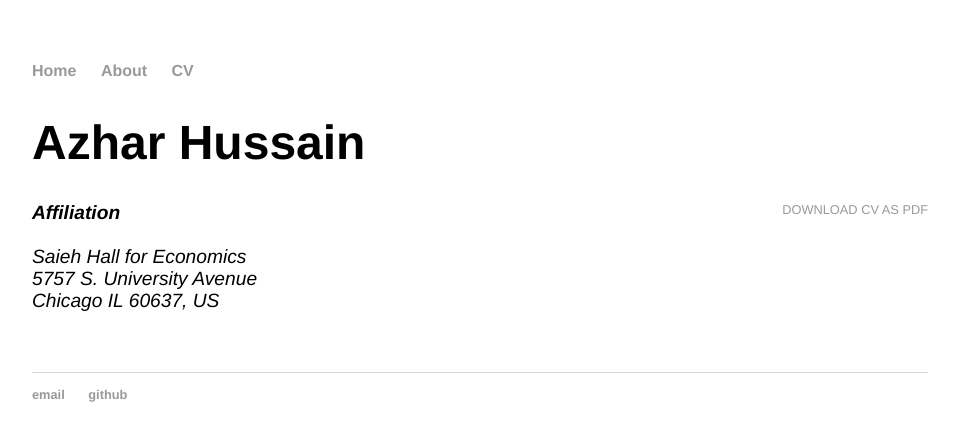
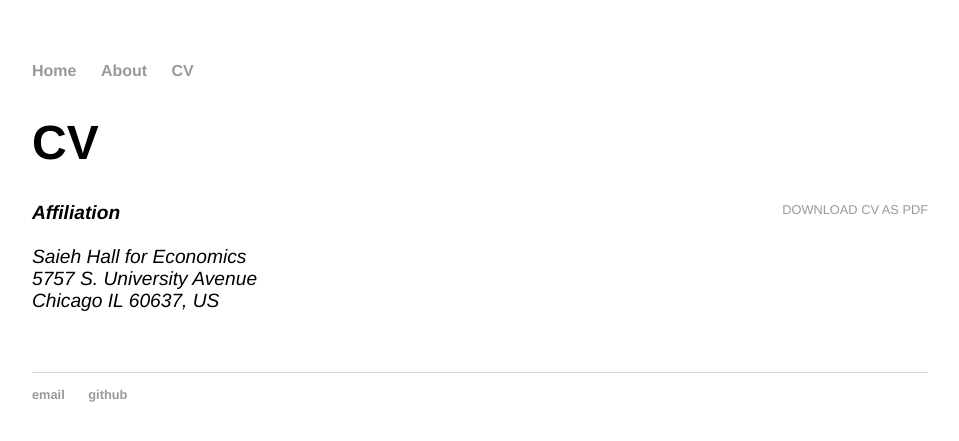
Before and after one commit to azharhsain/azharhsain.github.io, a Jekyll site: the page built from cv/index.html, in a window 1280 px wide. Shown: the top 441 px of the page, without its empty margins (160-1119 px from the left). Built offline with Jekyll 4.4.1, drawn with Linux system fonts in a browser that asks for light colours.

Commit message:
Changed CV

```diff
--- a/cv/index.html
+++ b/cv/index.html
@@ -4,7 +4,7 @@ title: Azhar Hussain
 ---
 
 	<div class="cv">
-					<h1>Azhar Hussain</h1>
+					<h1>CV</h1>
 					<a href="Azhar_Hussain_CV.pdf" class="download" target="_blank" title="Download CV">Download CV as PDF</a>
 					<address>
 					<strong>Affiliation</strong><br><br>
```
